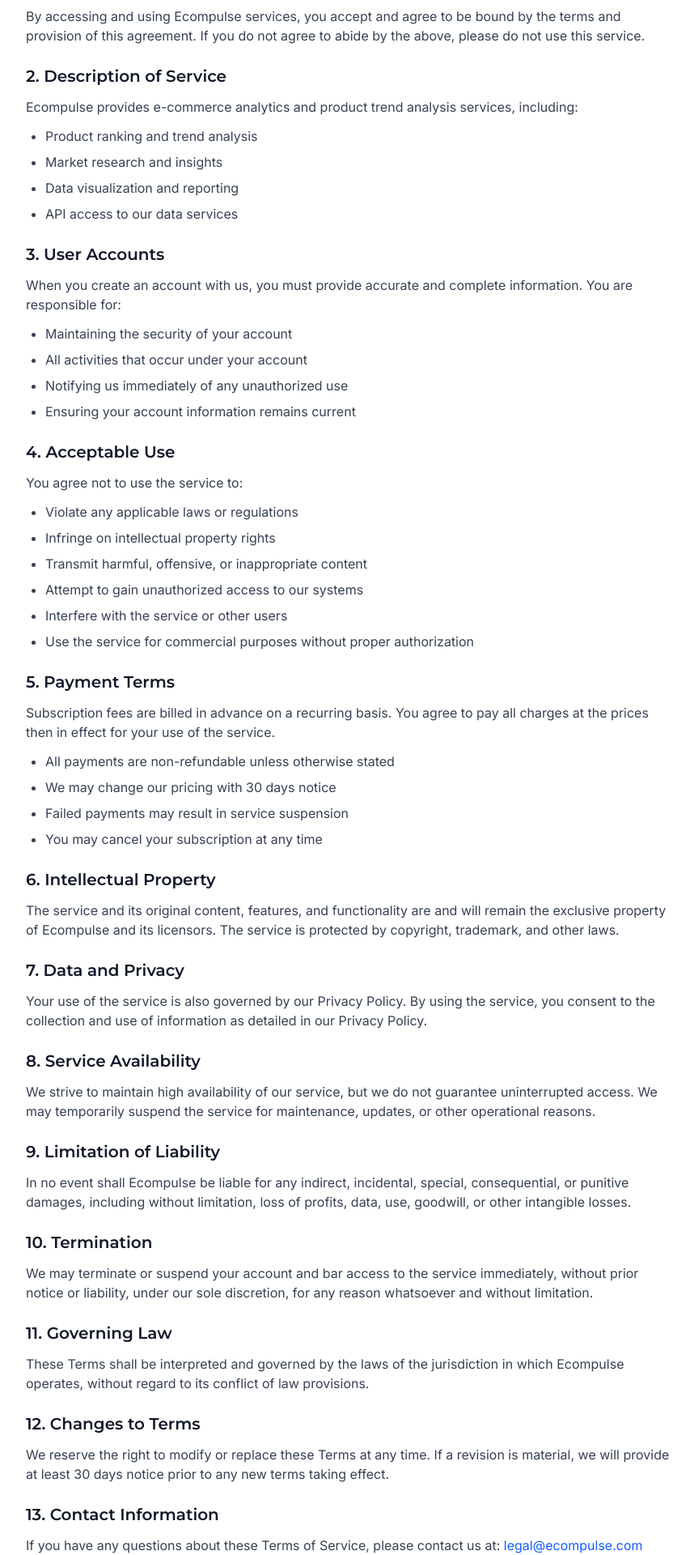
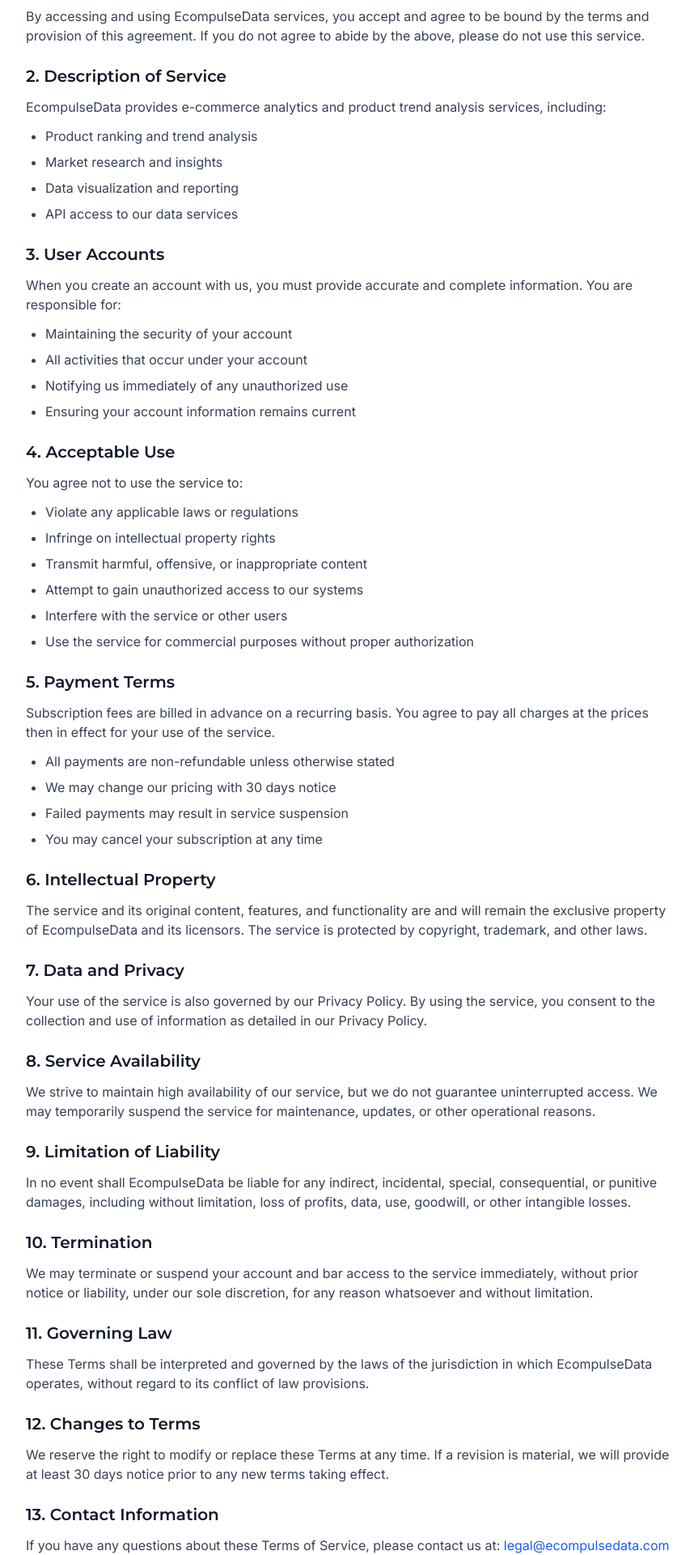
Before and after one commit to yanxuejun/ecompluse, a Next.js app: page /terms-of-service in a window 1280 px wide. Shown: the part 260-2180 px from the top of the page at 81% size, without its empty margins (208-1066 px from the left). Built offline with nearby package versions, Linux system fonts and the light colour scheme.

Commit message:
ecompulsedata

```diff
--- a/app/layout.tsx
+++ b/app/layout.tsx
@@ -15,7 +15,7 @@
 });
 
 export const metadata: Metadata = {
-  title: "Ecompluse - 发现下一个全球爆款",
+  title: "EcomPulse - 发现下一个全球爆款",
   description: "基于 Google 官方产品数据，洞察市场趋势，抢占销售先机",
 };
 
--- a/app/privacy-policy/page.tsx
+++ b/app/privacy-policy/page.tsx
@@ -109,10 +109,10 @@
               <p>
                 If you have any questions about this Privacy Policy, please contact us at:{' '}
                 <a
-                  href="mailto:privacy@ecompulse.com"
+                  href="mailto:privacy@ecompulsedata.com"
                   className="text-blue-600 hover:text-blue-800 transition-colors duration-200"
                 >
-                  privacy@ecompulse.com
+                  privacy@ecompulsedata.com
                 </a>
               </p>
             </section>
--- a/app/terms-of-service/page.tsx
+++ b/app/terms-of-service/page.tsx
@@ -22,7 +22,7 @@
             <section>
               <h2 className="text-xl font-semibold text-gray-900 mb-3">1. Acceptance of Terms</h2>
               <p>
-                By accessing and using Ecompulse services, you accept and agree to be bound by the
+                By accessing and using EcompulseData services, you accept and agree to be bound by the
                 terms and provision of this agreement. If you do not agree to abide by the above,
                 please do not use this service.
               </p>
@@ -31,7 +31,7 @@
             <section>
               <h2 className="text-xl font-semibold text-gray-900 mb-3">2. Description of Service</h2>
               <p className="mb-3">
-                Ecompulse provides e-commerce analytics and product trend analysis services, including:
+                EcompulseData provides e-commerce analytics and product trend analysis services, including:
               </p>
               <ul className="list-disc pl-6 space-y-2">
                 <li>Product ranking and trend analysis</li>
@@ -83,7 +83,7 @@
               <h2 className="text-xl font-semibold text-gray-900 mb-3">6. Intellectual Property</h2>
               <p>
                 The service and its original content, features, and functionality are and will remain
-                the exclusive property of Ecompulse and its licensors. The service is protected by
+                the exclusive property of EcompulseData and its licensors. The service is protected by
                 copyright, trademark, and other laws.
               </p>
             </section>
@@ -108,7 +108,7 @@
             <section>
               <h2 className="text-xl font-semibold text-gray-900 mb-3">9. Limitation of Liability</h2>
               <p>
-                In no event shall Ecompulse be liable for any indirect, incidental, special,
+                In no event shall EcompulseData be liable for any indirect, incidental, special,
                 consequential, or punitive damages, including without limitation, loss of profits,
                 data, use, goodwill, or other intangible losses.
               </p>
@@ -127,7 +127,7 @@
               <h2 className="text-xl font-semibold text-gray-900 mb-3">11. Governing Law</h2>
               <p>
                 These Terms shall be interpreted and governed by the laws of the jurisdiction in
-                which Ecompulse operates, without regard to its conflict of law provisions.
+                which EcompulseData operates, without regard to its conflict of law provisions.
               </p>
             </section>
 
@@ -144,10 +144,10 @@
               <p>
                 If you have any questions about these Terms of Service, please contact us at:{' '}
                 <a
-                  href="mailto:legal@ecompulse.com"
+                  href="mailto:legal@ecompulsedata.com"
                   className="text-blue-600 hover:text-blue-800 transition-colors duration-200"
                 >
-                  legal@ecompulse.com
+                  legal@ecompulsedata.com
                 </a>
               </p>
             </section>
--- a/components/Footer.tsx
+++ b/components/Footer.tsx
@@ -25,7 +25,7 @@
           </Link>
         </div>
         <div className="text-gray-400">
-          © {new Date().getFullYear()} Ecompulse. All rights reserved.
+          © {new Date().getFullYear()} EcomPulseData. All rights reserved.
         </div>
       </div>
     </footer>
--- a/lib/i18n/en.ts
+++ b/lib/i18n/en.ts
@@ -1,7 +1,7 @@
 export const en = {
   // Navigation
   navbar: {
-    logo: "Ecompulse",
+    logo: "EcomPulse",
     trends: "Trend Reports",
     rankings: "Rankings",
     pricing: "Pricing",
--- a/lib/i18n/zh.ts
+++ b/lib/i18n/zh.ts
@@ -1,7 +1,7 @@
 export const zh = {
   // 导航栏
   navbar: {
-    logo: "Ecompulse",
+    logo: "EcomPulse",
     trends: "趋势报告",
     rankings: "排行榜",
     pricing: "定价",
```
